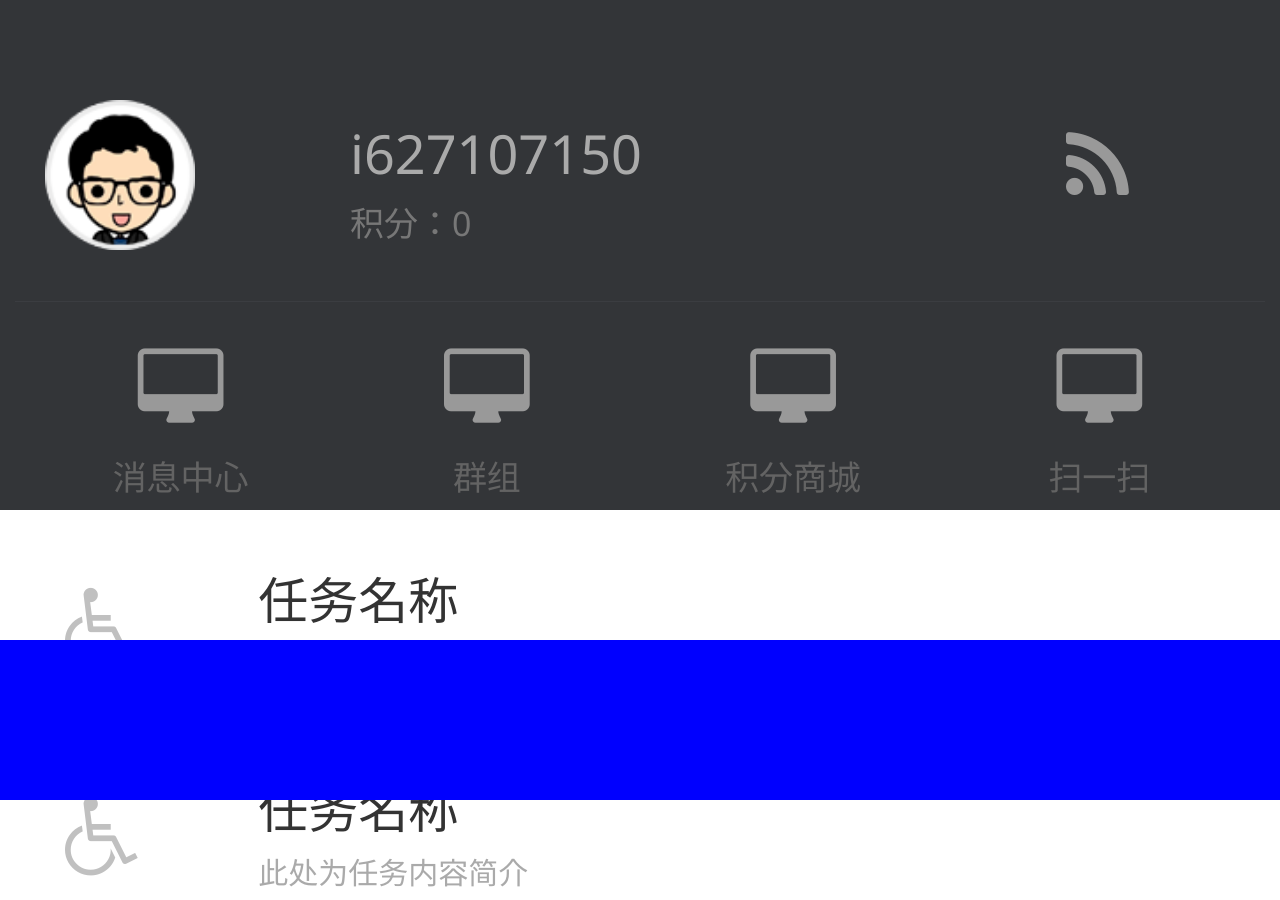
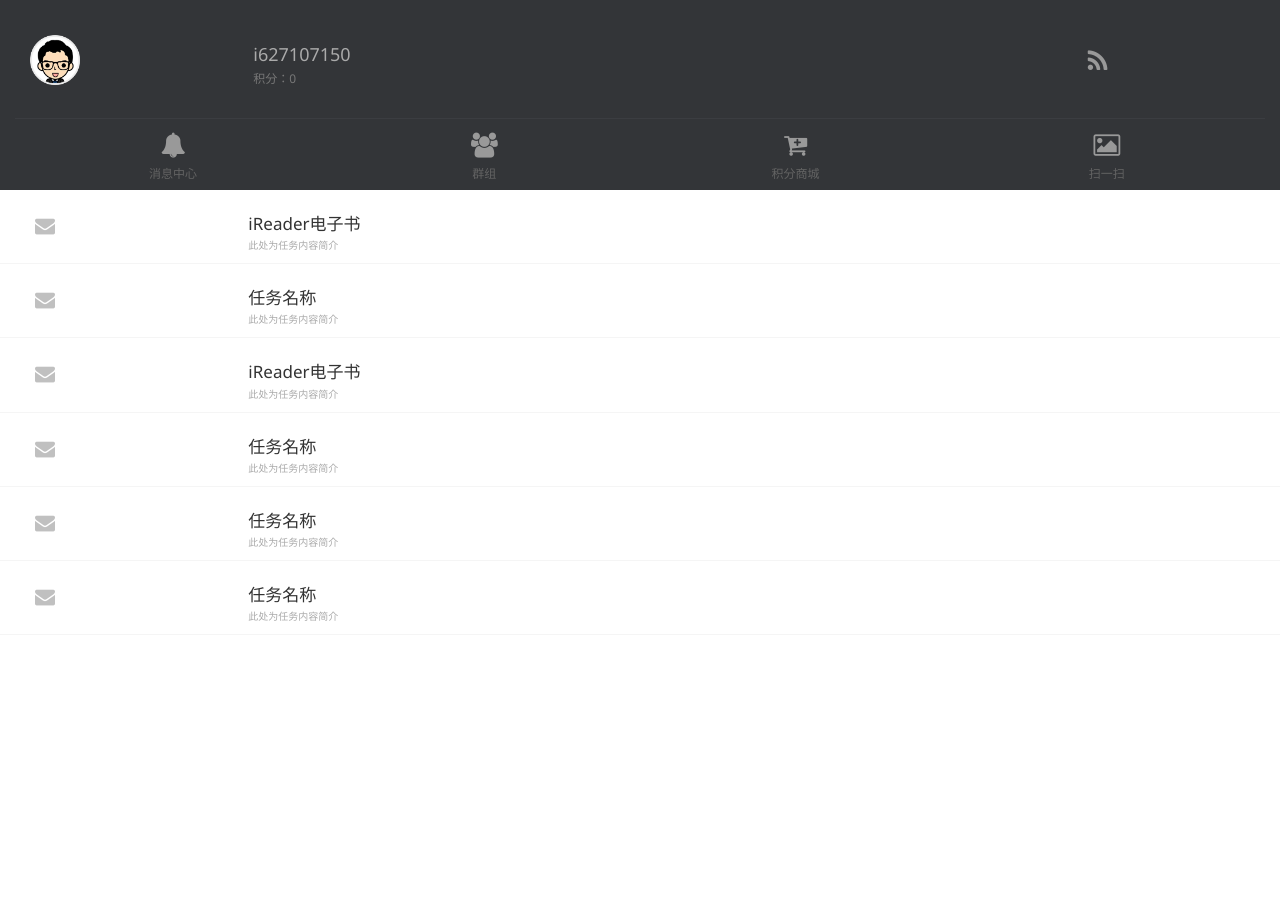
Before and after one commit to SIPCfe/app_noDilay, a plain HTML site: page index_menu.html in a window 1280 px wide. Shown: the top 900 px of the page. After the commit the page ends 800 px from the top, so only its background shows below. Drawn offline with Linux system fonts and the light colour scheme.

Commit message:
样式调整

```diff
--- a/index_menu.html
+++ b/index_menu.html
@@ -1,70 +1,75 @@
 <!DOCTYPE html>
-<html lang="en">
+<html>
 	<head>
-	<meta charset="UTF-8">
+		<meta charset="utf-8">
 		<title>左导航</title>
+		<meta name="viewport" content="initial-scale=1,maximum-scale=1,user-scalable=no">
 		<link rel="stylesheet" href="./css/amazeui.css">
-	<style>
+		<style type="text/css">
+
 			.wly_top_body{
 				background-color: #333538;
-		height: 51rem;
+				height: 19rem;
 			}
 			.wly_top_images{
-		width: 15rem;
-		height: 15rem;
-		margin-top: 10rem;
+				padding-left: 0;
+				width: 5rem;
+				height: 5rem;
+				margin-top: 3.5rem;
 			}
 			.wly_top_info{
-		margin-top: 11rem;
+				margin-top: 4rem;
+				padding-left: 2rem;
 			}
 			.wly_top_info p {
 				margin: 0;
-		font-size: 5.4rem;
+				font-size: 1.8rem;
 				color: #aaaaaa;
 			}
 			.wly_top_info p:nth-of-type(2){
-		font-size: 3.4rem;
+				font-size: 1.2rem;
 				color: #777777;
 			}
 			.wly_top_title{
-		padding-bottom: 5rem;
+				padding-bottom: 3rem;
 				border-bottom: solid 1px #3b3d41;
 			}
 			.wly_font{
 				color: #999999;
-		font-size: 8rem;
+				font-size: 2.5rem;
 				text-align: center;
-		padding-top: 2rem;
+				padding: 0.5rem;
 			}
 			.wly_content{
-		height: 75rem;
+				height: 45rem;
 				overflow: scroll;
 			}
 			.wly_font p{
 				margin: 0;
-		font-size: 3.4rem;
+				font-size: 1.2rem;
 				color: #636363;
 			}
 			.wly_content_body{
-		margin-top: 5rem;
-		padding-bottom: 3rem;
+				margin-top: 2rem;
+				padding-bottom: 1rem;
 				border-bottom: solid 1px #f5f5f5;
 			}
 			.wly_content_font{
-		font-size: 8rem;
-		padding-left: 5rem;
+				font-size: 2rem;
+				padding-left: 2rem;
+
 				color: #c0c0c0;
 			}
 			.wly_content_title h2{
 				margin: 0;
-		padding-left: 2rem;
-		font-size: 5rem;
-		font-weight: 100;
+				padding-left: 1rem;
+				font-size: 1.7rem;
+				font-weight: 400;
 			}
 			.wly_content_title p{
 				margin: 0;
-		padding-left: 2rem;
-		font-size: 3rem;
+				padding-left: 1rem;
+				font-size: 1rem;
 				font-weight: 100;
 				color: #aaa;
 			}
@@ -74,43 +79,44 @@
 				bottom: 0;
 			    margin: 0;
 			    padding: 0;
-		background-color: blue;
-		height: 16rem;
+				background-color: #fff;
+				height: 5rem;
 			}
 			.wly_top_font{
 				color: #999999;
-		font-size: 8rem;
+				font-size: 2.5rem;
 				text-align: center;
-		padding-top: 10rem;
+				padding-top: 4rem;
 			}
 		</style>
 	</head>
+
 	<body>
 	<div class="container">
 		<div class="am-g">
 			<div class="am-u-sm-12 wly_top_body">
 				<div class="am-u-sm-12 wly_top_title">
-					<div class="am-u-sm-3">
+					<div class="am-u-sm-2" style="padding: 0;">
 						<img class="wly_top_images" src="./images/people.png" alt="">
 					</div>
-					<div class="am-u-sm-6 wly_top_info">
+					<div class="am-u-sm-7 wly_top_info">
 						<p>i627107150</p>
 						<p>积分：0</p>
 					</div>
 					<div class="am-u-sm-3 wly_top_font am-icon-rss"></div>
 				</div>
-				<div class="am-u-sm-12 wly_top_icon">
+				<div class="am-u-sm-12 wly_top_icon" style="padding: 0;">
 					<ul class="am-nav am-nav-pills am-nav-justify wly_font">
-					  	<li class="am-icon-desktop">
+					  	<li class="am-icon-bell">
 					  		<p>消息中心</p>
 					  	</li>
-					  	<li class="am-icon-desktop">
+					  	<li class="am-icon-users">
 					  		<p>群组</p>
 					  	</li>
-					  	<li class="am-icon-desktop">
+					  	<li class="am-icon-cart-plus">
 					  		<p>积分商城</p>
 					  	</li>
-					  	<li class="am-icon-desktop">
+					  	<li class="am-icon-picture-o">
 					  		<p>扫一扫</p>
 					  	</li>
 					</ul>
@@ -119,42 +125,63 @@
 		</div>
 		<div class="am-g wly_content">
 			<div class="am-u-sm-12 wly_content_body">
-				<div class="am-u-sm-2 am-icon-wheelchair wly_content_font"></div>
+				<div class="am-u-sm-2 am-icon-envelope wly_content_font"></div>
+				<div class="am-u-sm-10 wly_content_title">
+					<h2>iReader电子书</h2>
+					<p>此处为任务内容简介</p>
+				</div>
+			</div>
+			<div class="am-u-sm-12 wly_content_body">
+				<div class="am-u-sm-2 am-icon-envelope wly_content_font"></div>
 				<div class="am-u-sm-10 wly_content_title">
 					<h2>任务名称</h2>
 					<p>此处为任务内容简介</p>
 				</div>
 			</div>
 			<div class="am-u-sm-12 wly_content_body">
-				<div class="am-u-sm-2 am-icon-wheelchair wly_content_font"></div>
+				<div class="am-u-sm-2 am-icon-envelope wly_content_font"></div>
+				<div class="am-u-sm-10 wly_content_title">
+					<h2>iReader电子书</h2>
+					<p>此处为任务内容简介</p>
+				</div>
+			</div>
+			<div class="am-u-sm-12 wly_content_body">
+				<div class="am-u-sm-2 am-icon-envelope wly_content_font"></div>
 				<div class="am-u-sm-10 wly_content_title">
 					<h2>任务名称</h2>
 					<p>此处为任务内容简介</p>
 				</div>
 			</div>
 			<div class="am-u-sm-12 wly_content_body">
-				<div class="am-u-sm-2 am-icon-wheelchair wly_content_font"></div>
+				<div class="am-u-sm-2 am-icon-envelope wly_content_font"></div>
 				<div class="am-u-sm-10 wly_content_title">
 					<h2>任务名称</h2>
 					<p>此处为任务内容简介</p>
 				</div>
 			</div>
 			<div class="am-u-sm-12 wly_content_body">
-				<div class="am-u-sm-2 am-icon-wheelchair wly_content_font"></div>
+				<div class="am-u-sm-2 am-icon-envelope wly_content_font"></div>
 				<div class="am-u-sm-10 wly_content_title">
 					<h2>任务名称</h2>
 					<p>此处为任务内容简介</p>
 				</div>
 			</div>
 			<div class="am-u-sm-12 wly_content_body">
-				<div class="am-u-sm-2 am-icon-wheelchair wly_content_font"></div>
+				<div class="am-u-sm-2 am-icon-envelope wly_content_font"></div>
 				<div class="am-u-sm-10 wly_content_title">
 					<h2>任务名称</h2>
 					<p>此处为任务内容简介</p>
 				</div>
 			</div>
 			<div class="am-u-sm-12 wly_content_body">
-				<div class="am-u-sm-2 am-icon-wheelchair wly_content_font"></div>
+				<div class="am-u-sm-2 am-icon-envelope wly_content_font"></div>
+				<div class="am-u-sm-10 wly_content_title">
+					<h2>任务名称</h2>
+					<p>此处为任务内容简介</p>
+				</div>
+			</div>
+			<div class="am-u-sm-12 wly_content_body">
+				<div class="am-u-sm-2 am-icon-envelope wly_content_font"></div>
 				<div class="am-u-sm-10 wly_content_title">
 					<h2>任务名称</h2>
 					<p>此处为任务内容简介</p>
@@ -167,5 +194,7 @@
 			<div class="am-u-sm-12"></div>
 		</div>
 	</footer>
+
 	</body>
+
 </html>
```
Also changed, not shown: index.html (+3 -3 lines). Lines whose indentation alone changed are shown as unchanged.
